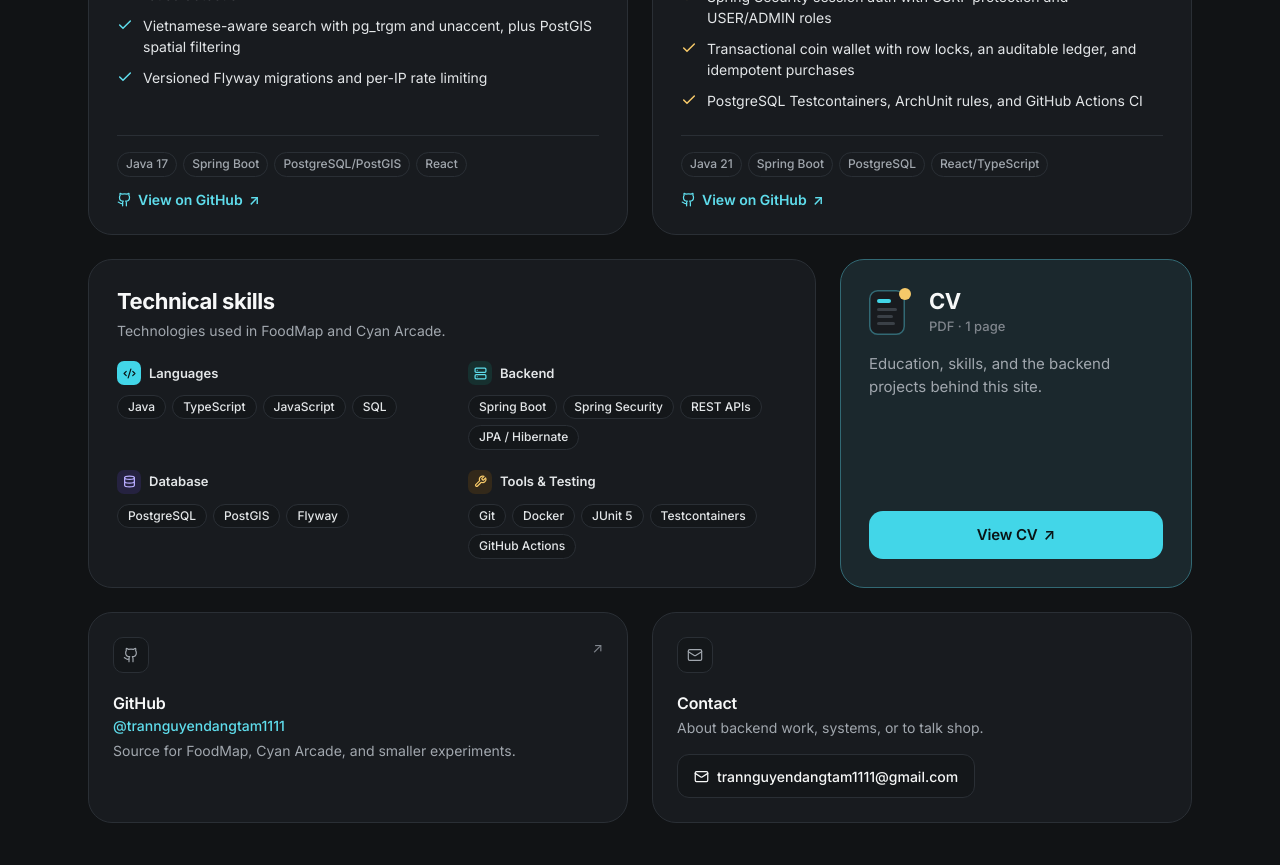
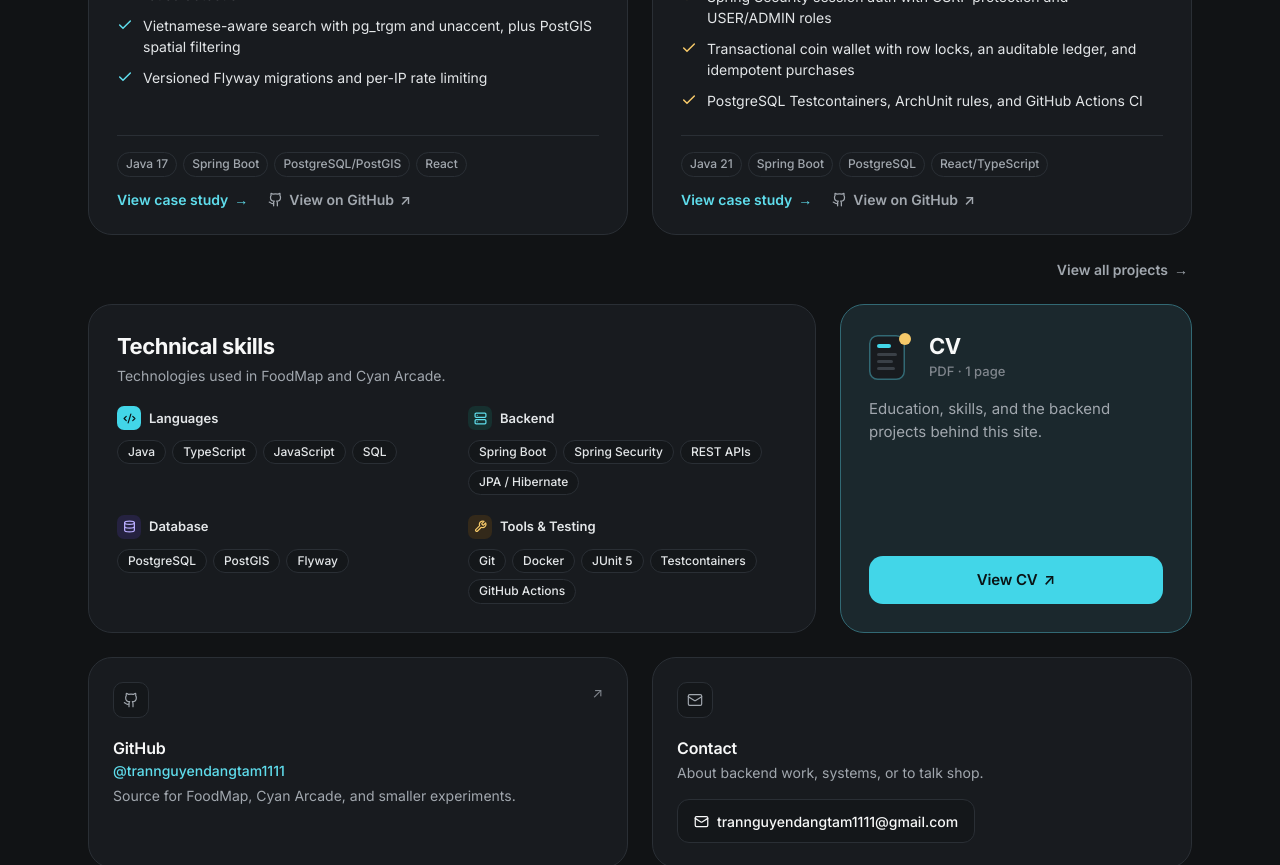
Before and after one commit to trannguyendangtam1111/cyan-engineer, a Next.js app: page / in a window 1280 px wide. Shown: the part 960-1825 px from the top of the page. Built offline with nearby package versions, Linux system fonts and the light colour scheme.

Commit message:
feat(projects): link featured cards to case studies
- Featured project cards now open their /projects/<slug> case study;
  a separate "View on GitHub" link sits above the card overlay
- Add a "View all projects" link under the homepage featured cards
- Reuse the Breadcrumb component on /projects

```diff
--- a/src/app/projects/page.tsx
+++ b/src/app/projects/page.tsx
@@ -1,8 +1,8 @@
 import type { Metadata } from "next"
-import Link from "next/link"
 import { site } from "@/lib/site"
 import { featuredProjects, otherProjects, projects } from "@/lib/projects"
 import { ProjectCard } from "@/components/projects-card"
+import { Breadcrumb } from "@/components/project/breadcrumb"
 import { ProjectListCard } from "@/components/project/project-list-card"
 import { alt, contentType, size } from "@/app/opengraph-image"
 
@@ -47,27 +47,7 @@ export default function ProjectsPage() {
     >
       {/* Top-bar → page header */}
       <header className="mt-6 sm:mt-10 lg:mt-12">
-        <nav aria-label="Breadcrumb">
-          <ol className="flex items-center gap-2 text-[13px] font-medium leading-none text-fg-muted">
-            <li>
-              <Link
-                href="/"
-                className="
-                  -m-1 rounded-[6px] p-1 transition-colors duration-100
-                  hover:text-accent-ink focus-visible:outline-none focus-visible:ring-focus
-                "
-              >
-                Home
-              </Link>
-            </li>
-            <li aria-hidden="true" className="text-fg-subtle">
-              /
-            </li>
-            <li aria-current="page" className="text-fg">
-              Projects
-            </li>
-          </ol>
-        </nav>
+        <Breadcrumb trail={[{ href: "/", label: "Home" }]} current="Projects" />
 
         <h1
           className="mt-5 text-fg-strong font-bold leading-[1.05] tracking-[-0.035em]"
--- a/src/components/bento-grid.tsx
+++ b/src/components/bento-grid.tsx
@@ -1,3 +1,4 @@
+import Link from "next/link"
 import { Github } from "lucide-react"
 import { site } from "@/lib/site"
 import { featuredProjects } from "@/lib/projects"
@@ -12,6 +13,7 @@ import { SkillsCard } from "@/components/skills-card"
  * DOM order is the reading order at every width — no `order-*` overrides.
  *
  *   Desktop (lg, 12 col):  FoodMap 6 | Cyan Arcade 6
+ *                          "View all projects" link (full width, every breakpoint)
  *                          Skills 8  | CV 4
  *                          GitHub 6  | Contact 6
  *   Tablet  (md, 6 col):   FoodMap 3 | Cyan Arcade 3
@@ -35,6 +37,22 @@ export function BentoGrid() {
           />
         ))}
 
+        {/* Quiet link under the featured projects, right-aligned from sm up */}
+        <div className="flex sm:col-span-6 sm:justify-end lg:col-span-12">
+          <Link
+            href="/projects"
+            className="
+              -my-1 inline-flex items-center gap-1.5 rounded-[8px] px-1 py-1
+              text-[14px] font-semibold text-fg-muted underline-offset-4
+              transition-colors duration-100 hover:text-accent-ink hover:underline
+              focus-visible:outline-none focus-visible:ring-focus
+            "
+          >
+            View all projects
+            <span aria-hidden="true">→</span>
+          </Link>
+        </div>
+
         <SkillsCard className="sm:col-span-6 lg:col-span-8" />
 
         <CVCard className="sm:col-span-3 lg:col-span-4" />
--- a/src/components/projects-card.tsx
+++ b/src/components/projects-card.tsx
@@ -1,3 +1,4 @@
+import Link from "next/link"
 import { Check, Github } from "lucide-react"
 import { cn } from "@/lib/utils"
 import { isExternal } from "@/lib/site"
@@ -16,18 +17,35 @@ interface ProjectCardProps {
 
 /*
  * Primary-tier card, one per project: screenshot in a minimal browser frame,
- * name + tagline, backend highlights, stack tags and the GitHub link.
+ * name + tagline, backend highlights, stack tags and links.
  *
- * The <article> is not a link. The "View on GitHub" link stretches over the
- * whole card with an ::after overlay, so the card is clickable while the
- * link keeps a short accessible name. Its focus ring is drawn on the card.
+ * The <article> is not a link. Its primary link (the case study, or GitHub
+ * when there is no case study) stretches over the whole card with an ::after
+ * overlay, and its focus ring is drawn on the card. A secondary GitHub link
+ * sits above the overlay (relative z-10), so both work on their own — no
+ * nested anchors, and the overlay never blocks the second link.
  */
 export function ProjectCard({ project, headingLevel: Heading = "h2", className }: ProjectCardProps) {
-  const { id, name, tagline, stack, highlights, image, repository: href } = project
+  const { id, slug, name, tagline, stack, highlights, image, repository, detail } = project
   const look = PROJECT_LOOK[id]
   const Icon = look.icon
-  const external = href !== null && isExternal(href)
+  const caseStudy = detail !== undefined ? `/projects/${slug}` : null
+  const primary = caseStudy ?? repository
+  const repoExternal = repository !== null && isExternal(repository)
   const titleId = `project-${id}-title`
+
+  const githubLabel = (
+    <>
+      <Github aria-hidden="true" size={15} strokeWidth={2} />
+      View on GitHub
+      <span aria-hidden="true">↗</span>
+      <span className="sr-only">
+        : {name} repository{repoExternal ? " (opens in new tab)" : ""}
+      </span>
+    </>
+  )
+  const linkText = "inline-flex items-center gap-1.5 rounded-[8px] text-[14px] font-semibold"
+  const stretched = "after:absolute after:inset-0 after:content-[''] focus-visible:shadow-none"
 
   return (
     <article
@@ -35,10 +53,10 @@ export function ProjectCard({ project, headingLevel: Heading = "h2", className }
       className={cn(
         "group relative flex flex-col overflow-hidden rounded-[20px] sm:rounded-[24px]",
         "border border-line bg-surface shadow-card-sm",
-        href !== null && [
+        primary !== null && [
           "transition-[translate,border-color,box-shadow] duration-150 ease-[var(--ease-out)]",
           "hover:border-line-hover hover:shadow-card motion-safe:hover:-translate-y-0.5",
-          "has-[a:focus-visible]:ring-focus",
+          "has-[[data-card-link]:focus-visible]:ring-focus",
         ],
         className
       )}
@@ -93,31 +111,46 @@ export function ProjectCard({ project, headingLevel: Heading = "h2", className }
           ))}
         </ul>
 
-        {/* Stack + destination, pinned to the bottom so both cards line up */}
+        {/* Stack + destinations, pinned to the bottom so both cards line up */}
         <div className="mt-auto pt-6">
           <div className="flex flex-wrap items-center justify-between gap-x-4 gap-y-3 border-t border-line pt-4">
             <StackTags items={stack} />
 
-            {href === null ? (
+            {primary === null ? (
               <ComingSoon label="Link coming soon" />
+            ) : caseStudy !== null ? (
+              <div className="flex flex-wrap items-center gap-x-5 gap-y-2">
+                <Link
+                  href={caseStudy}
+                  data-card-link
+                  className={cn(linkText, "text-accent-ink underline-offset-4 group-hover:underline", stretched)}
+                >
+                  View case study
+                  <span aria-hidden="true">→</span>
+                  <span className="sr-only">: {name}</span>
+                </Link>
+                {repository !== null && (
+                  <a
+                    href={repository}
+                    {...(repoExternal ? { target: "_blank", rel: "noopener noreferrer" } : {})}
+                    className={cn(
+                      linkText,
+                      "relative z-10 text-fg-muted underline-offset-4 transition-colors duration-100",
+                      "hover:text-accent-ink hover:underline"
+                    )}
+                  >
+                    {githubLabel}
+                  </a>
+                )}
+              </div>
             ) : (
               <a
-                href={href}
-                {...(external ? { target: "_blank", rel: "noopener noreferrer" } : {})}
-                className="
-                  inline-flex items-center gap-1.5 rounded-[8px]
-                  text-[14px] font-semibold text-accent-ink
-                  underline-offset-4 group-hover:underline
-                  after:absolute after:inset-0 after:content-['']
-                  focus-visible:shadow-none
-                "
+                href={primary}
+                data-card-link
+                {...(repoExternal ? { target: "_blank", rel: "noopener noreferrer" } : {})}
+                className={cn(linkText, "text-accent-ink underline-offset-4 group-hover:underline", stretched)}
               >
-                <Github aria-hidden="true" size={15} strokeWidth={2} />
-                View on GitHub
-                <span aria-hidden="true">↗</span>
-                <span className="sr-only">
-                  : {name} repository{external ? " (opens in new tab)" : ""}
-                </span>
+                {githubLabel}
               </a>
             )}
           </div>
```
